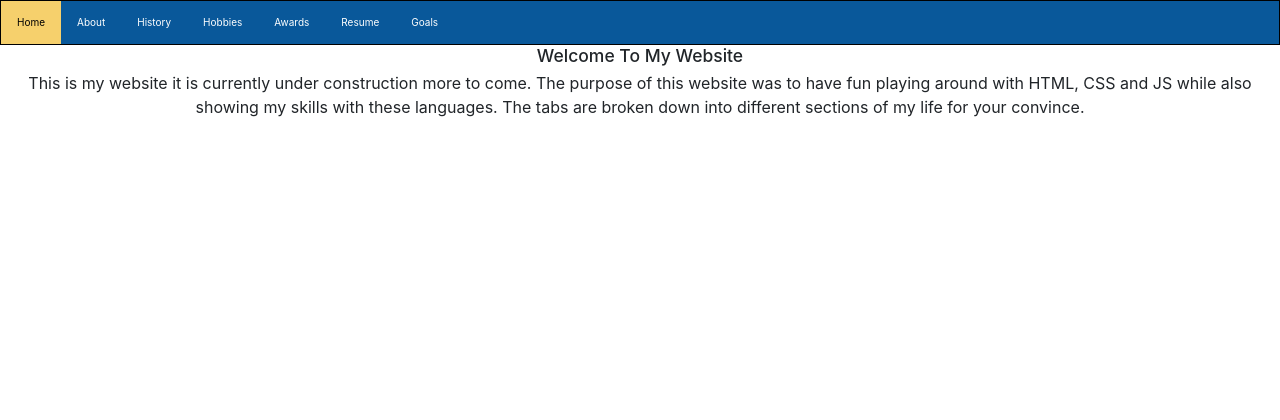
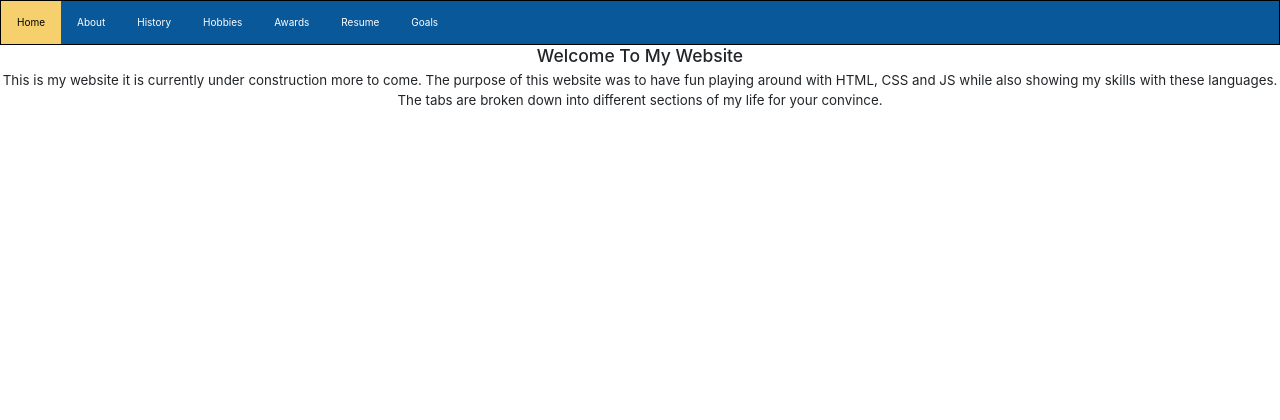
Before and after one commit to Trotsky88/Trotsky88.github.io, a PHP site: page / in a window 1280 px wide. Shown: the top 420 px of the page. Run offline with PHP 8.4, Linux system fonts and the light colour scheme.

Commit message:
Update styles.css

```diff
--- a/CSS/styles.css
+++ b/CSS/styles.css
@@ -4,7 +4,7 @@ body{
     background-color: lightgrey;
 }
 p{
-    font-size: 12pt;
+    font-size: 10pt;
 }
 
 h3{
```
